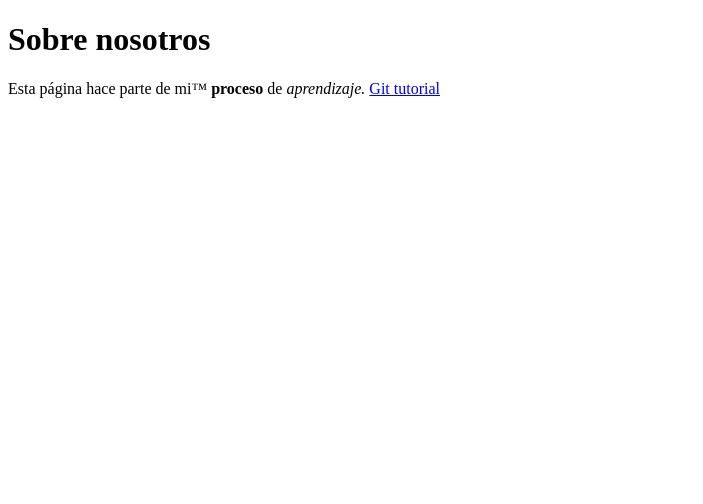
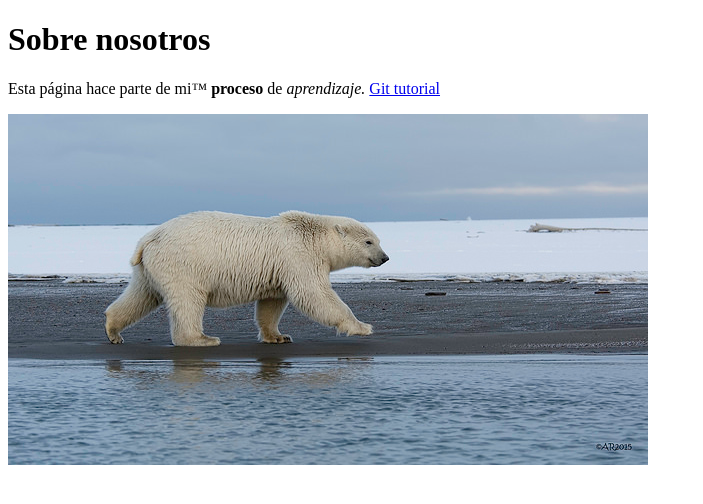
Before and after one commit to juanfelipecm/lewebsite, a plain HTML site: page about.html in a window 1280 px wide. Shown: the whole page, without its empty margins (0-703 px from the left). Drawn offline with Linux system fonts and the light colour scheme.

Commit message:
Add an image

```diff
--- a/about.html
+++ b/about.html
@@ -10,5 +10,6 @@
     <p>
         Esta página hace parte de mi™ <strong>proceso</strong> de <em>aprendizaje.</em> <a href="https://www.learnenough.com/git-tutorial"> Git tutorial</a>
     </p>
+    <img src="images/polar_bear.jpg" alt="polar bear">
 </body>
 </html>
```
